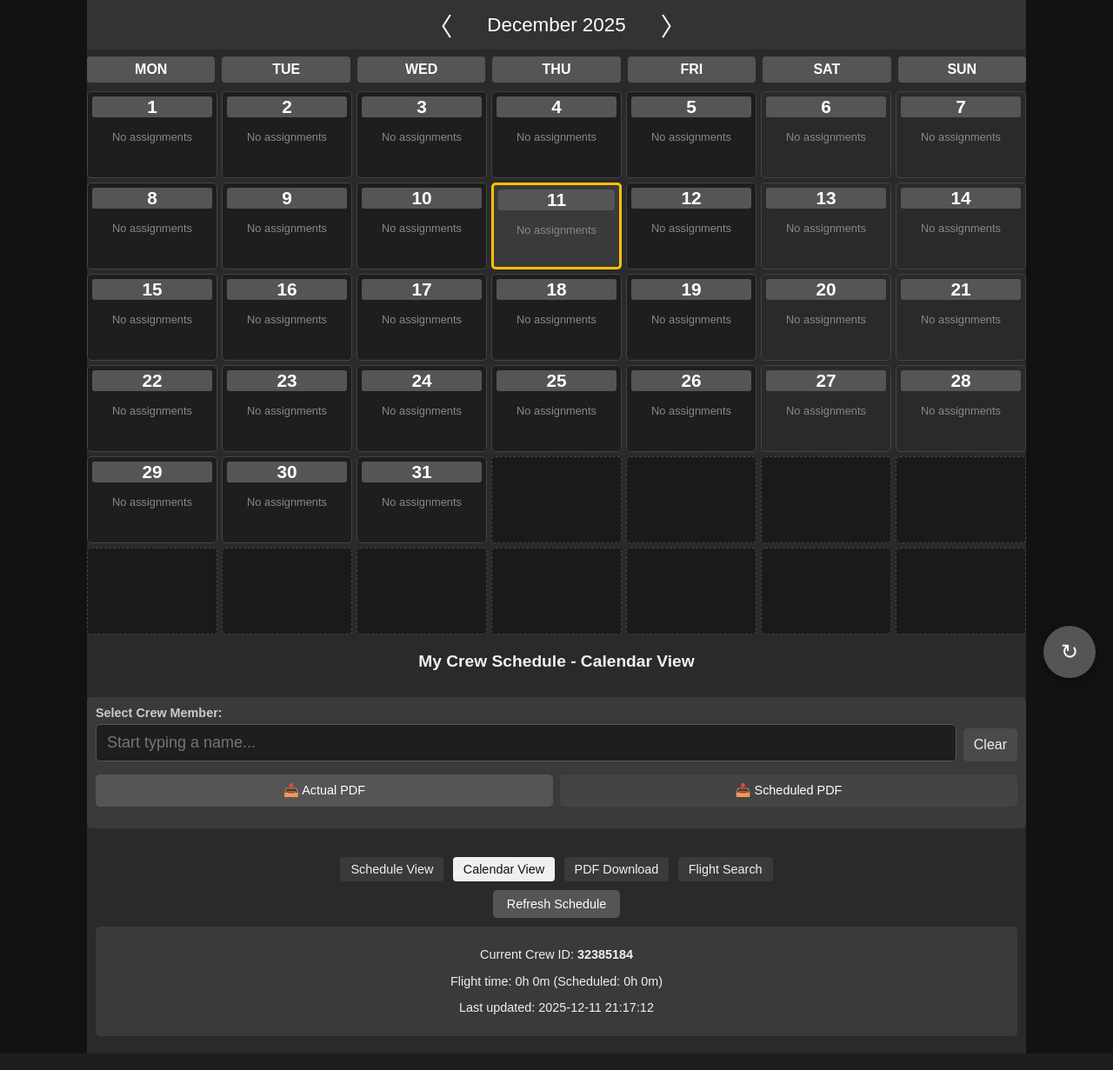
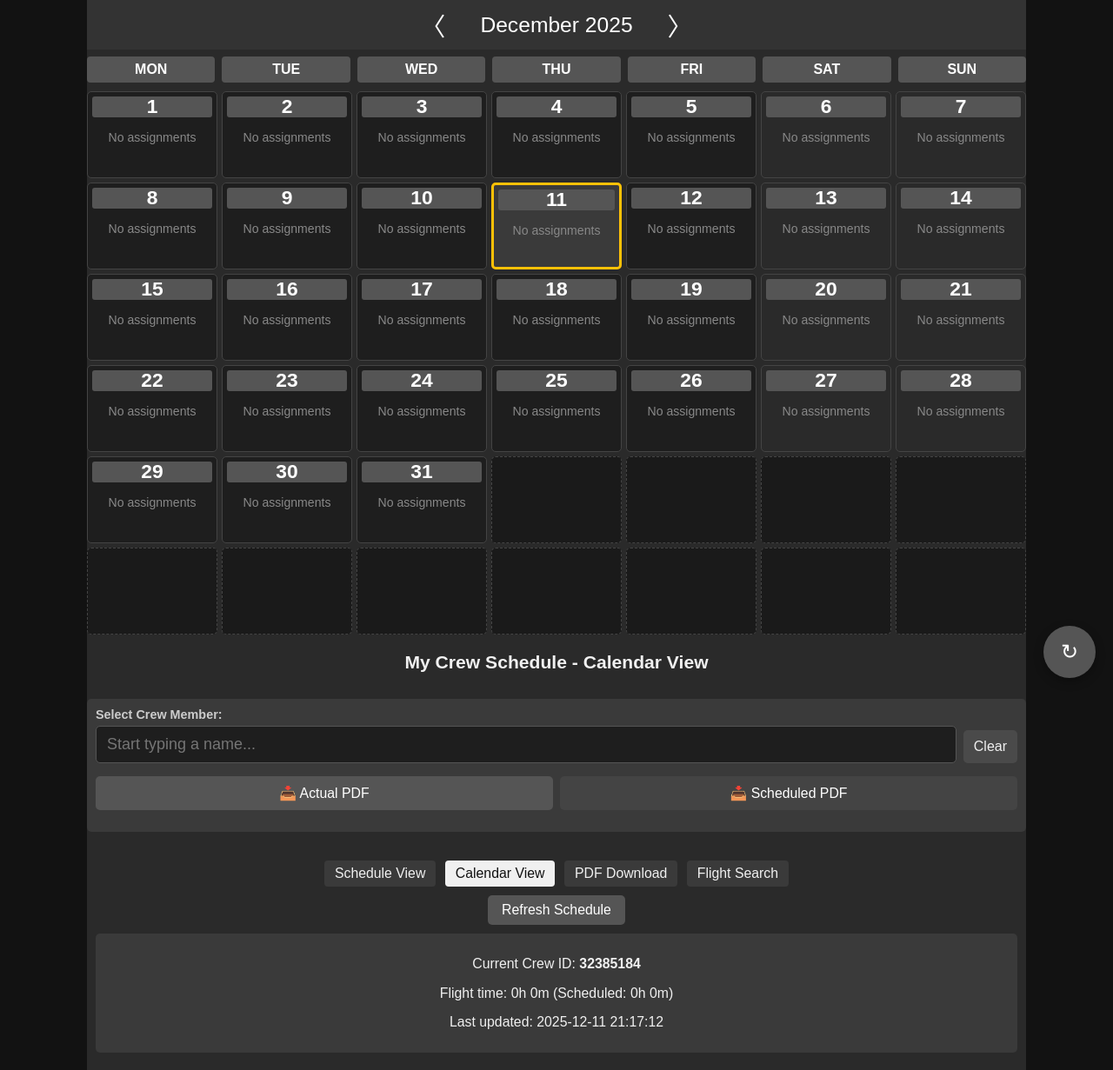
Before and after one commit to sjimenezn/home, a Flask app: page /calendar in a window 1280 px wide. Shown: the whole page at 87% size. Before the commit the page ends 1192 px from the top, so only its background shows below. Run offline with Flask 3, Linux system fonts and the light colour scheme; data that the repository does not hold is empty.

Commit message:
Update calendar_view.html

```diff
--- a/templates/calendar_view.html
+++ b/templates/calendar_view.html
@@ -83,7 +83,7 @@
             margin: 0 3px;
             text-decoration: none;
             display: inline-block;
-            font-size: 0.9em;
+            font-size: 0.99em; /* was 0.9em */
         }
         .nav-button:hover { background: #4a4a4a; }
         .nav-button.active { background: #f0f0f0; color: #121212; }
@@ -94,7 +94,7 @@
             border: none;
             border-radius: 5px;
             cursor: pointer;
-            font-size: 0.9em;
+            font-size: 0.99em; /* was 0.9em */
             display: block;
             margin: 10px auto;
         }
@@ -149,7 +149,7 @@
             border-radius: 5px;
             margin: 10px 0;
             text-align: center;
-            font-size: 0.9em;
+            font-size: 0.99em; /* was 0.9em */
             width: 100%;
         }
 
@@ -180,7 +180,7 @@
             margin-bottom: 5px;
             text-align: center;
             font-weight: bold;
-            font-size: 1.3em;
+            font-size: 1.43em; /* was 1.3em */
             line-height: 1.2;
             height: 24px;
             display: flex;
@@ -217,7 +217,7 @@
         .flight-number {
             font-weight: bold;
             color: #ffc107;
-            font-size: 1.6em;
+            font-size: 1.76em; /* was 1.6em */
             display: inline;
             cursor: pointer;
             text-decoration: none;
@@ -230,18 +230,18 @@
         .departure-stand {
             font-weight: bold;
             color: #4fc3f7;
-            font-size: 1.6em;
+            font-size: 1.76em; /* was 1.6em */
             display: inline;
             margin-left: 8px;
         }
         .route {
-            font-size: 1.4em;
+            font-size: 1.54em; /* was 1.4em */
             color: #f0f0f0;
             font-weight: bold;
             margin: 3px 0;
         }
         .flight-times {
-            font-size: 1.2em;
+            font-size: 1.32em; /* was 1.2em */
             color: #f0f0f0;
             font-weight: bold;
             margin-top: 3px;
@@ -262,7 +262,7 @@
         .no-assignments {
             color: #888;
             text-align: center;
-            font-size: 0.8em;
+            font-size: 0.88em; /* was 0.8em */
             padding: 10px;
         }
         .month-header {
@@ -299,7 +299,7 @@
             cursor: not-allowed;
         }
         .month-title {
-            font-size: 1.4em;
+            font-size: 1.54em; /* was 1.4em */
             margin: 0 15px;
         }
         .week-days {
@@ -318,6 +318,7 @@
             background: #555;
             color: white;
             border-radius: 4px;
+            font-size: 1em;
         }
         .hidden {
             display: none;
@@ -386,7 +387,7 @@
             margin: 8px 0;
             font-weight: 600;
             text-align: center;
-            font-size: 0.9em;
+            font-size: 0.99em; /* was 0.9em */
             width: 1080px;
             min-width: 1080px;
             max-width: 1080px;
@@ -399,7 +400,7 @@
             margin: 8px 0;
             font-weight: 600;
             text-align: center;
-            font-size: 0.9em;
+            font-size: 0.99em; /* was 0.9em */
             width: 1080px;
             min-width: 1080px;
             max-width: 1080px;
@@ -407,7 +408,7 @@
 
         h1 {
             margin: 0 0 5px 0;
-            font-size: 1.2em;
+            font-size: 1.32em; /* was 1.2em */
             text-align: center;
         }
 
@@ -425,7 +426,7 @@
             border-radius: 5px;
             padding: 10px;
             cursor: pointer;
-            font-size: 0.9em;
+            font-size: 0.99em; /* was 0.9em */
             text-align: center;
         }
         .pdf-button:hover {
@@ -495,10 +496,10 @@
                                                 {% if assignment.aircraft_registration %} | {{ assignment.aircraft_registration }}{% endif %}
                                             </div>
                                         {% else %}
-                                            <div style="font-weight: bold; color: #f0f0f0; font-size: 1.4em;">
+                                            <div style="font-weight: bold; color: #f0f0f0; font-size: 1.54em;"> <!-- was 1.4em -->
                                                 {{ assignment.activity_code }}
                                             </div>
-                                            <div style="font-size: 1.2em; color: #f0f0f0; font-weight: bold;">
+                                            <div style="font-size: 1.32em; color: #f0f0f0; font-weight: bold;"> <!-- was 1.2em -->
                                                 {{ assignment.start_time }} - {{ assignment.end_time }}
                                             </div>
                                         {% endif %}
```
